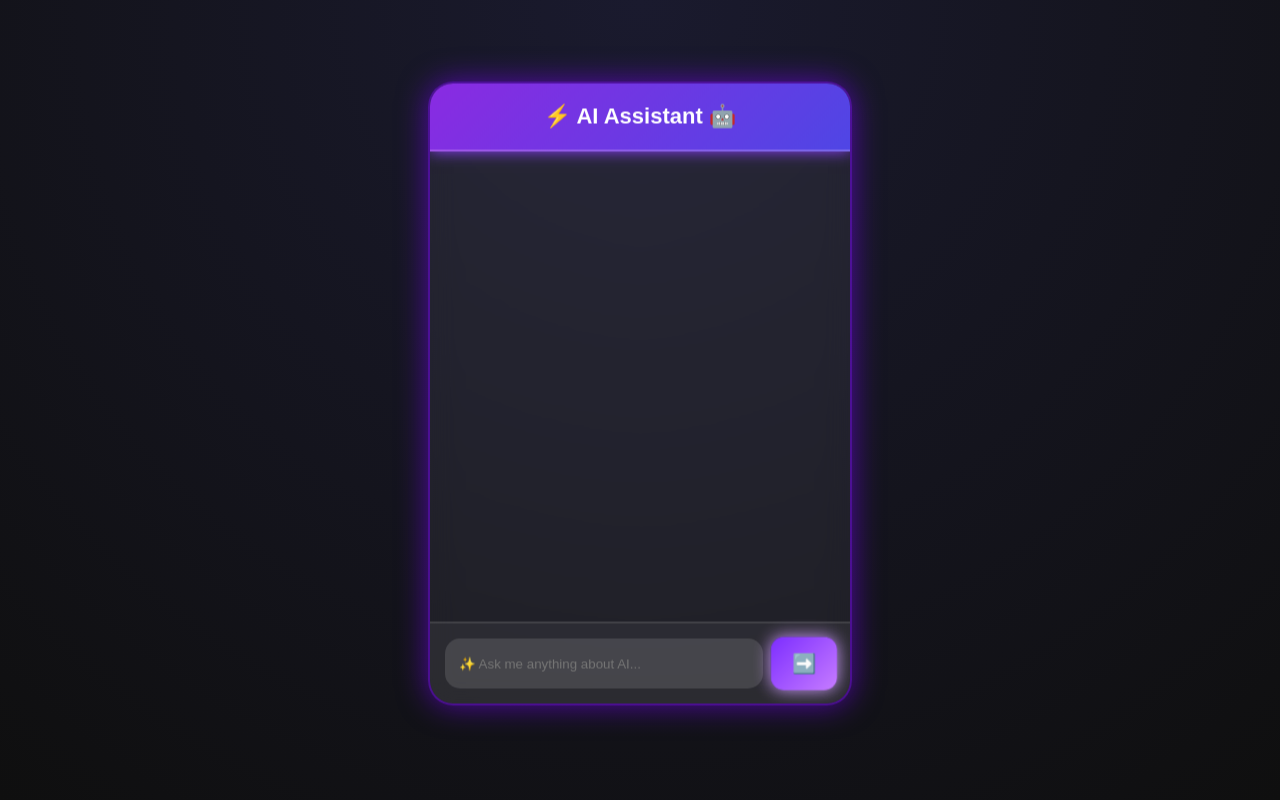
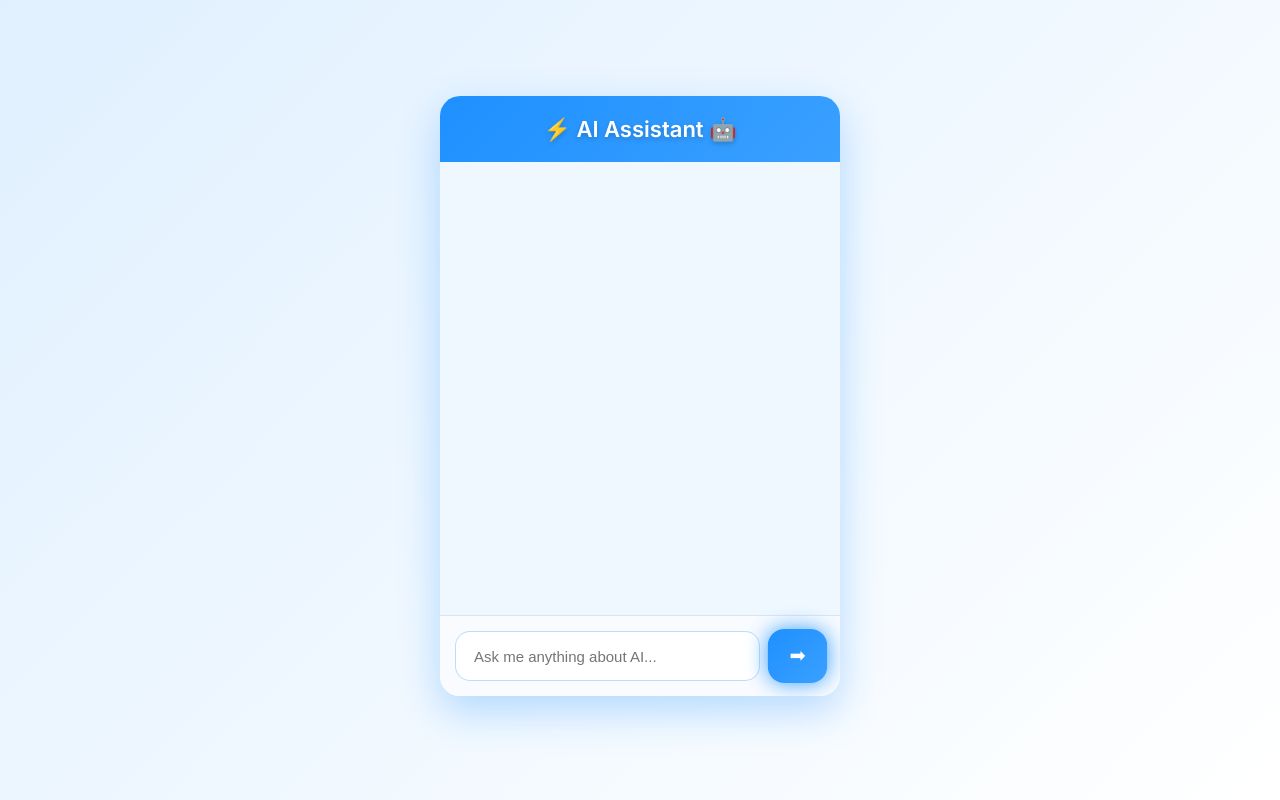
Before and after one commit to ishikaborde-code/pcschatbot, a Flask app: page / in a window 1280 px wide. Run offline with Flask 3, Linux system fonts and the light colour scheme.

Commit message:
AIknowledge

```diff
--- a/app.py
+++ b/app.py
@@ -1,10 +1,11 @@
 from flask import Flask, render_template, request, jsonify
 import json
 import random
-from sentence_transformers import SentenceTransformer
-import numpy as np
-import faiss
 import re
+
+# LangChain imports
+from langchain_community.vectorstores import FAISS
+from langchain_community.embeddings import SentenceTransformerEmbeddings
 
 app = Flask(__name__)
 
@@ -14,39 +15,34 @@ with open("ai_knowledge.json", "r", encoding="utf-8") as f:
 
 knowledge_texts = [item["text"] for item in knowledge]
 
-# ---- Create Embeddings ----
+# ---- LangChain Embeddings and FAISS Vector Store ----
 embedding_model_name = "all-MiniLM-L6-v2"
-embedding_model = SentenceTransformer(embedding_model_name)
-knowledge_embeddings = embedding_model.encode(knowledge_texts, convert_to_tensor=False)
+embeddings = SentenceTransformerEmbeddings(model_name=embedding_model_name)
+vector_store = FAISS.from_texts(knowledge_texts, embeddings)
 
-# ---- FAISS Index for Semantic Search ----
-dimension = knowledge_embeddings[0].shape[0]
-index = faiss.IndexFlatL2(dimension)
-index.add(np.array(knowledge_embeddings).astype("float32"))
+# ---- Goodbye Detection ----
+def is_goodbye(user_input):
+    goodbye_words = [
+        "bye", "byee","exit", "goodbye", "bye bye", "bbye",
+        "tata", "see you", "see ya", "good night","quit"
+    ]
+    user_input = user_input.lower()
+    return any(word in user_input for word in goodbye_words)
 
-# ---- Dynamic Self-Generative Response ----
-AI_KEYWORDS = ["AI", "artificial", "intelligence", "machine", "learning", "model",
+# ---- AI Keywords for Context Check ----
+AI_KEYWORDS = ["ai", "artificial", "intelligence", "machine", "learning", "model",
                "algorithm", "data", "automation", "reasoning", "technology", "knowledge"]
 
 def is_ai_related(user_input):
-    # Check if user input contains any AI-related keywords
-    return any(word.lower() in user_input.lower() for word in AI_KEYWORDS)
+    return any(word in user_input.lower() for word in AI_KEYWORDS)
 
+# ---- Dynamic Self-Generative Response ----
 def generate_dynamic_response(user_input, sentences=2):
-    # Keywords fallback
     keywords = ["AI", "learning", "model", "data", "reasoning", "algorithm",
                 "knowledge", "automation", "future", "intelligence", "technology"]
+    user_words = [w for w in re.findall(r'\w+', user_input) if len(w) > 3]
+    words = random.sample(user_words, min(len(user_words), 3)) if user_words else random.sample(keywords, 2)
 
-    # Extract meaningful words from user input
-    user_words = [w for w in re.findall(r'\w+', user_input) if len(w) > 3]
-
-    # Mix of keywords from input or fallback
-    if user_words:
-        words = random.sample(user_words, min(len(user_words), 3))
-    else:
-        words = random.sample(keywords, 2)
-
-    # Templates for dynamic sentences
     templates = [
         "{} plays an important role in understanding AI concepts.",
         "When we consider {}, it helps us improve models and decision-making.",
@@ -57,14 +53,11 @@ def generate_dynamic_response(user_input, sentences=2):
         "Examining {} can enhance our perspective on AI and related tasks."
     ]
 
-    # Generate multiple sentences
-    response_sentences = []
-    for i in range(sentences):
-        word = random.choice(words)
-        sentence = random.choice(templates).format(word)
-        response_sentences.append(sentence)
+    response_sentences = [random.choice(templates).format(random.choice(words)) for _ in range(sentences)]
+    response = " ".join(response_sentences)
 
-    response = " ".join(response_sentences)
+    response = response.replace("\n", " ").replace("\\n", " ")
+    response = " ".join(response.split())
     return response
 
 # ---- Chatbot Logic ----
@@ -73,29 +66,30 @@ previous_answers = []
 def chatbot_response(user_input):
     global previous_answers
 
-    # Encode user input
-    user_embedding = embedding_model.encode(user_input, convert_to_tensor=False)
+    # ---- Check for GOODBYE ----
+    if is_goodbye(user_input):
+        return "Good bye! Take care 😊"
 
-    # Search FAISS index
-    D, I = index.search(np.array([user_embedding]).astype("float32"), k=1)
-    best_index = I[0][0]
-    best_score = D[0][0]
+    # ---- Search in FAISS Vector Store ----
+    docs_and_scores = vector_store.similarity_search_with_score(user_input, k=1)
+    if docs_and_scores:
+        best_doc, score = docs_and_scores[0]
+    else:
+        best_doc, score = None, None
 
     similarity_threshold = 1.0
 
-    if best_score < similarity_threshold:
-        # Relevant -> combine JSON + dynamic
-        knowledge_answer = knowledge_texts[best_index]
+    if best_doc and score < similarity_threshold:
+        knowledge_answer = best_doc.page_content
         dynamic_answer = generate_dynamic_response(user_input, sentences=2)
         response = f"{knowledge_answer}. {dynamic_answer}"
     else:
-        # Low similarity -> check if AI-related
         if is_ai_related(user_input):
             response = generate_dynamic_response(user_input, sentences=2)
         else:
             response = "Sorry, this is outside my knowledge/context."
 
-    # Avoid repetition
+    # ---- Avoid Repeating Same Response ----
     attempt = 0
     while response in previous_answers and attempt < 5:
         if is_ai_related(user_input):
@@ -105,12 +99,13 @@ def chatbot_response(user_input):
         attempt += 1
 
     previous_answers.append(response)
-
     if len(previous_answers) > 20:
         previous_answers.pop(0)
 
-    # Clean output
+    # ---- Clean Output ----
     response = response.replace("\n", " ").replace("\\n", " ")
+    response = " ".join(response.split())
+
     return response
 
 # ---- Flask Routes ----
@@ -124,11 +119,18 @@ def get_response():
         user_input = request.form.get("msg") or request.args.get("msg")
         if not user_input:
             return jsonify({"response": "Please type something!"})
+
         bot_reply = chatbot_response(user_input)
-        return jsonify({"response": bot_reply})
+
+        # ⭐ IMPORTANT FIX — NO MORE \ud83d\ude0a
+        return app.response_class(
+            response=json.dumps({"response": bot_reply}, ensure_ascii=False),
+            mimetype="application/json"
+        )
+
     except Exception as e:
         return jsonify({"response": f"Error: {str(e)}"})
 
-# ---- Run App ----
+# ---- Run Flask App ----
 if __name__ == "__main__":
     app.run(debug=True)
--- a/templates/index.html
+++ b/templates/index.html
@@ -1,151 +1,184 @@
 <!DOCTYPE html>
 <html lang="en">
 <head>
-    <meta charset="UTF-8" />
-    <meta name="viewport" content="width=device-width, initial-scale=1.0" />
+<meta charset="UTF-8">
+<meta name="viewport" content="width=device-width, initial-scale=1.0">
 <title>AI Assistant ⚡🤖</title>
 
 <style>
+@import url('https://fonts.googleapis.com/css2?family=Inter:wght@400;600&display=swap');
+
 body {
     margin: 0;
-            background: radial-gradient(circle at top, #1a1a2e, #0f0f0f);
-            font-family: "Poppins", sans-serif;
+    font-family: 'Inter', sans-serif;
     display: flex;
     justify-content: center;
     align-items: center;
     height: 100vh;
-            color: #fff;
+    background: linear-gradient(135deg, #e0f0ff, #ffffff);
     overflow: hidden;
 }
 
-        /* Floating neon container */
+/* Chat container with more visible floating animation */
 .chat-container {
-            width: 420px;
-            height: 620px;
-            background: rgba(255, 255, 255, 0.06);
-            backdrop-filter: blur(14px);
-            border-radius: 25px;
-            padding: 0;
+    width: 400px;
+    height: 600px;
+    background: #ffffff;
+    border-radius: 20px;
     display: flex;
     flex-direction: column;
-            box-shadow: 0 0 30px rgba(120, 0, 255, 0.6);
-            border: 2px solid rgba(120, 0, 255, 0.5);
+    box-shadow: 0 15px 40px rgba(30, 144, 255, 0.3);
     overflow: hidden;
-            animation: float 4s ease-in-out infinite;
+    animation: float 3s ease-in-out infinite;
 }
 
 @keyframes float {
     0% { transform: translateY(0px); }
-            50% { transform: translateY(-8px); }
+    50% { transform: translateY(-12px); }
     100% { transform: translateY(0px); }
 }
 
-        /* Header with wave effect */
+/* Header with glow */
 .header {
     padding: 20px;
     text-align: center;
     font-size: 22px;
     font-weight: 600;
-            background: linear-gradient(135deg, #8a2be2, #4f46e5);
-            border-bottom: 2px solid rgba(255,255,255,0.2);
-            animation: glowHeader 3s infinite alternate;
+    color: #ffffff;
+    background: linear-gradient(135deg, #1e90ff, #3aa0ff);
+    text-shadow: 0 2px 5px rgba(0,0,0,0.2);
+    animation: glowHeader 2s infinite alternate;
 }
 
 @keyframes glowHeader {
-            from { box-shadow: 0 0 10px #7d2eff; }
-            to { box-shadow: 0 0 25px #b168ff; }
+    from { box-shadow: 0 0 10px #1e90ff; }
+    to { box-shadow: 0 0 30px #3aa0ff; }
 }
 
+/* Chat box */
 .chat-box {
     flex: 1;
     overflow-y: auto;
     padding: 20px;
+    background: #f0f8ff;
 }
 
+/* Messages with fade-in and glow for bot */
 .message {
-            margin: 12px 0;
+    margin: 10px 0;
     padding: 12px 16px;
-            border-radius: 12px;
-            max-width: 80%;
-            white-space: pre-wrap;
-            line-height: 1.4;
+    border-radius: 18px;
+    max-width: 75%;
+    line-height: 1.5;
+    word-wrap: break-word;
+    font-size: 15px;
+    animation: fadeIn 0.3s ease forwards;
+}
+
+@keyframes fadeIn {
+    from { opacity: 0; transform: translateY(10px); }
+    to { opacity: 1; transform: translateY(0); }
 }
 
 .user-message {
-            background: linear-gradient(135deg, #4f46e5, #7c6dff);
+    background: linear-gradient(135deg, #1e90ff, #3aa0ff);
+    color: #fff;
     margin-left: auto;
     border-bottom-right-radius: 0;
+    box-shadow: 0 4px 12px rgba(30,144,255,0.35);
 }
 
 .bot-message {
-            background: rgba(255, 255, 255, 0.15);
+    background: rgba(255,255,255,0.2);
+    color: #0d1b2a;
     border-bottom-left-radius: 0;
+    box-shadow: 0 4px 12px rgba(30,144,255,0.2);
+    animation: glowBot 2s infinite alternate;
 }
 
+@keyframes glowBot {
+    0% { box-shadow: 0 0 5px rgba(30,144,255,0.2); }
+    50% { box-shadow: 0 0 15px rgba(30,144,255,0.5); }
+    100% { box-shadow: 0 0 5px rgba(30,144,255,0.2); }
+}
+
+/* Typing indicator bouncing */
+.typing {
+    font-size: 14px;
+    color: #6c757d;
+    margin: 8px 0;
+    animation: bounce 1s infinite;
+}
+
+@keyframes bounce {
+    0%, 100% { transform: translateY(0); }
+    50% { transform: translateY(-6px); }
+}
+
+/* Input area */
 .input-area {
     display: flex;
     padding: 15px;
-            background: rgba(255, 255, 255, 0.05);
-            border-top: 2px solid rgba(255,255,255,0.1);
+    background: #f9fbff;
+    border-top: 1px solid #dbe6f1;
 }
 
 .input-area input {
     flex: 1;
-            padding: 14px;
+    padding: 14px 18px;
     border-radius: 15px;
-            background: rgba(255, 255, 255, 0.12);
-            color: #fff;
-            border: none;
+    border: 1px solid rgba(30,144,255,0.3);
     outline: none;
+    font-size: 15px;
+    transition: all 0.3s ease;
 }
 
-        /* Animated send button */
+.input-area input:focus {
+    border-color: #1e90ff;
+    box-shadow: 0 0 8px rgba(30,144,255,0.3);
+}
+
 .input-area button {
     margin-left: 10px;
     padding: 14px 20px;
     border: none;
-            border-radius: 12px;
+    border-radius: 15px;
     cursor: pointer;
     font-size: 18px;
-            background: linear-gradient(135deg, #7d2eff, #c77dff);
-            animation: pulse 1.5s infinite;
+    background: linear-gradient(135deg, #1e90ff, #3aa0ff);
+    color: #fff;
+    animation: pulse 1.2s infinite;
+}
+
+.input-area button:hover {
+    transform: scale(1.05);
+    box-shadow: 0 4px 15px rgba(30,144,255,0.35);
 }
 
 @keyframes pulse {
-            0% { transform: scale(1); box-shadow: 0 0 8px #a45bff; }
-            50% { transform: scale(1.07); box-shadow: 0 0 16px #d0a0ff; }
-            100% { transform: scale(1); box-shadow: 0 0 8px #a45bff; }
+    0% { transform: scale(1); box-shadow: 0 0 8px #1e90ff; }
+    50% { transform: scale(1.08); box-shadow: 0 0 20px #3aa0ff; }
+    100% { transform: scale(1); box-shadow: 0 0 8px #1e90ff; }
 }
 
-        /* Typing indicator */
-        .typing {
-            color: #ccc;
-            font-size: 14px;
-            margin: 8px 0;
-        }
-
+/* Scrollbar */
 ::-webkit-scrollbar {
     width: 6px;
 }
-
 ::-webkit-scrollbar-thumb {
-            background: rgba(180, 120, 255, 0.4);
+    background: rgba(30,144,255,0.5);
     border-radius: 10px;
 }
 </style>
 </head>
 
 <body>
-
 <div class="chat-container">
-
     <div class="header">⚡ AI Assistant 🤖</div>
-
     <div class="chat-box" id="chatBox"></div>
-
     <div class="input-area">
-            <input type="text" id="userInput" placeholder="✨ Ask me anything about AI..." />
-            <button onclick="sendMessage()">➡️</button>
+        <input type="text" id="userInput" placeholder="Ask me anything about AI..." />
+        <button onclick="sendMessage()">➡</button>
     </div>
 </div>
 
@@ -153,15 +186,8 @@
 function addMessage(message, sender) {
     const box = document.getElementById("chatBox");
     const msgDiv = document.createElement("div");
-
     msgDiv.className = "message " + (sender === "user" ? "user-message" : "bot-message");
-
-            if (sender === "user") {
-                msgDiv.innerText = "🧑‍💻 You: " + message;
-            } else {
-                msgDiv.innerText = "🤖 AI: " + message;
-            }
-
+    msgDiv.innerText = (sender === "user" ? "🧑‍💻 You: " : "🤖 AI: ") + message;
     box.appendChild(msgDiv);
     box.scrollTop = box.scrollHeight;
 }
@@ -171,7 +197,7 @@
     const typing = document.createElement("div");
     typing.id = "typing";
     typing.className = "typing";
-            typing.innerText = "🤖 AI is thinking… ✨";
+    typing.innerText = "🤖 AI is thinking…";
     box.appendChild(typing);
     box.scrollTop = box.scrollHeight;
 }
@@ -184,7 +210,7 @@
 function sendMessage() {
     const input = document.getElementById("userInput");
     const text = input.value.trim();
-            if (text === "") return;
+    if (!text) return;
 
     addMessage(text, "user");
     input.value = "";
@@ -199,11 +225,9 @@
         });
 }
 
-        document.getElementById("userInput")
-            .addEventListener("keypress", function (e) {
+document.getElementById("userInput").addEventListener("keypress", e => {
     if (e.key === "Enter") sendMessage();
 });
 </script>
-
 </body>
 </html>
```
Lines whose indentation alone changed are shown as unchanged.
